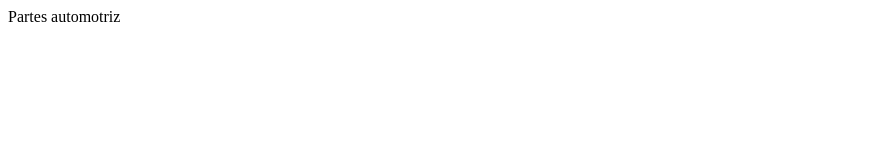
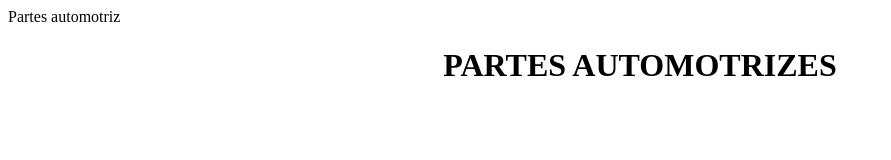
Before and after one commit to Dayron-Cabrera/vinculo_poligonal, a plain HTML site: page index.html in a window 1280 px wide. Shown: the whole page, without its empty margins (0-891 px from the left). Drawn offline with Linux system fonts and the light colour scheme.

Commit message:
agregue imagen y titulo

```diff
--- a/index.html
+++ b/index.html
@@ -1,8 +1,11 @@
 <html>
 <head>
-<tittle>Partes automotriz</tittle>
+<tittle>
+Partes automotriz</tittle>
 </head>
-<body>
-
+<body><CENTER>
+  <h1>PARTES AUTOMOTRIZES</h1>
+</CENTER>
+<p>&nbsp;</p>
 </body>
 </html>
```
